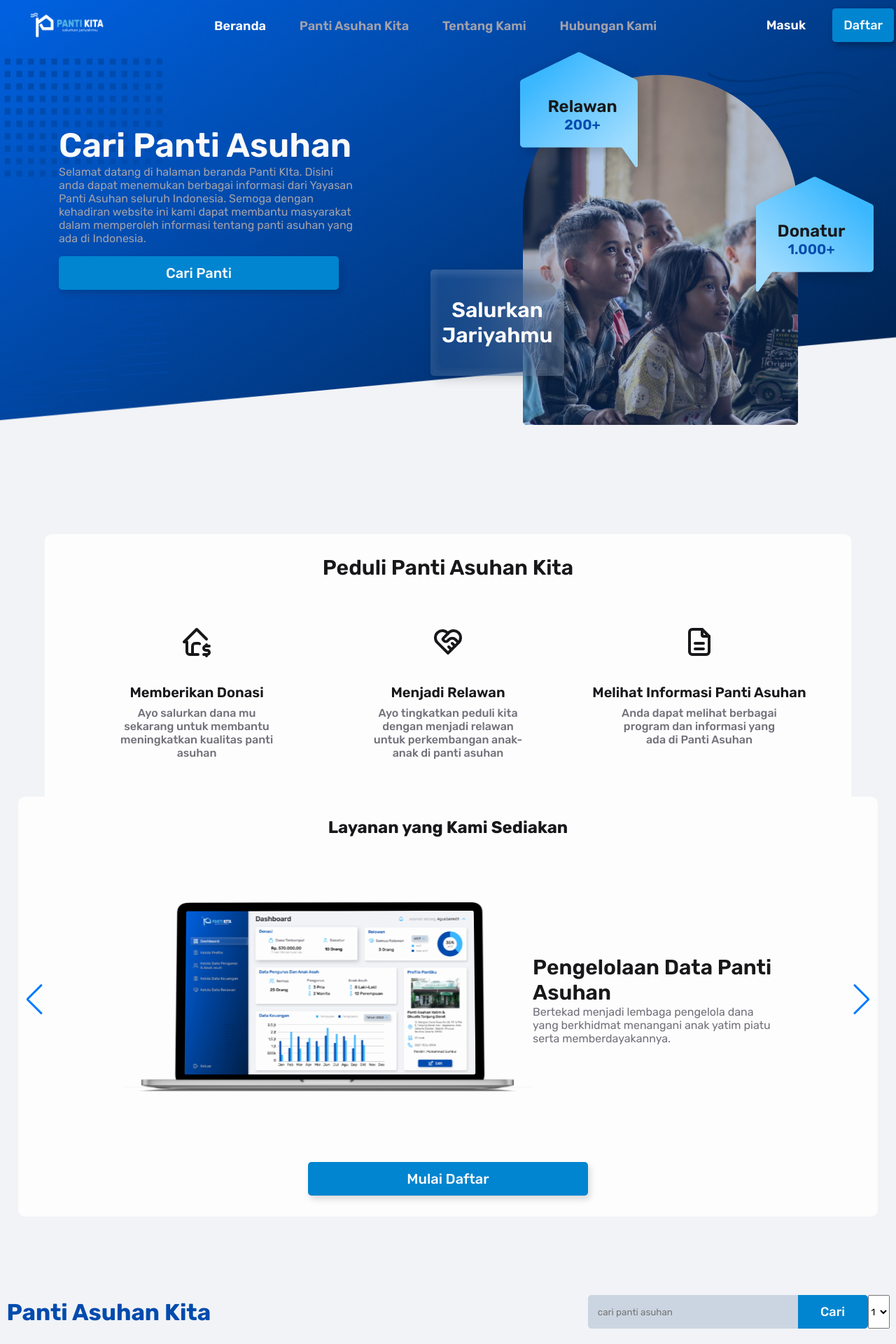
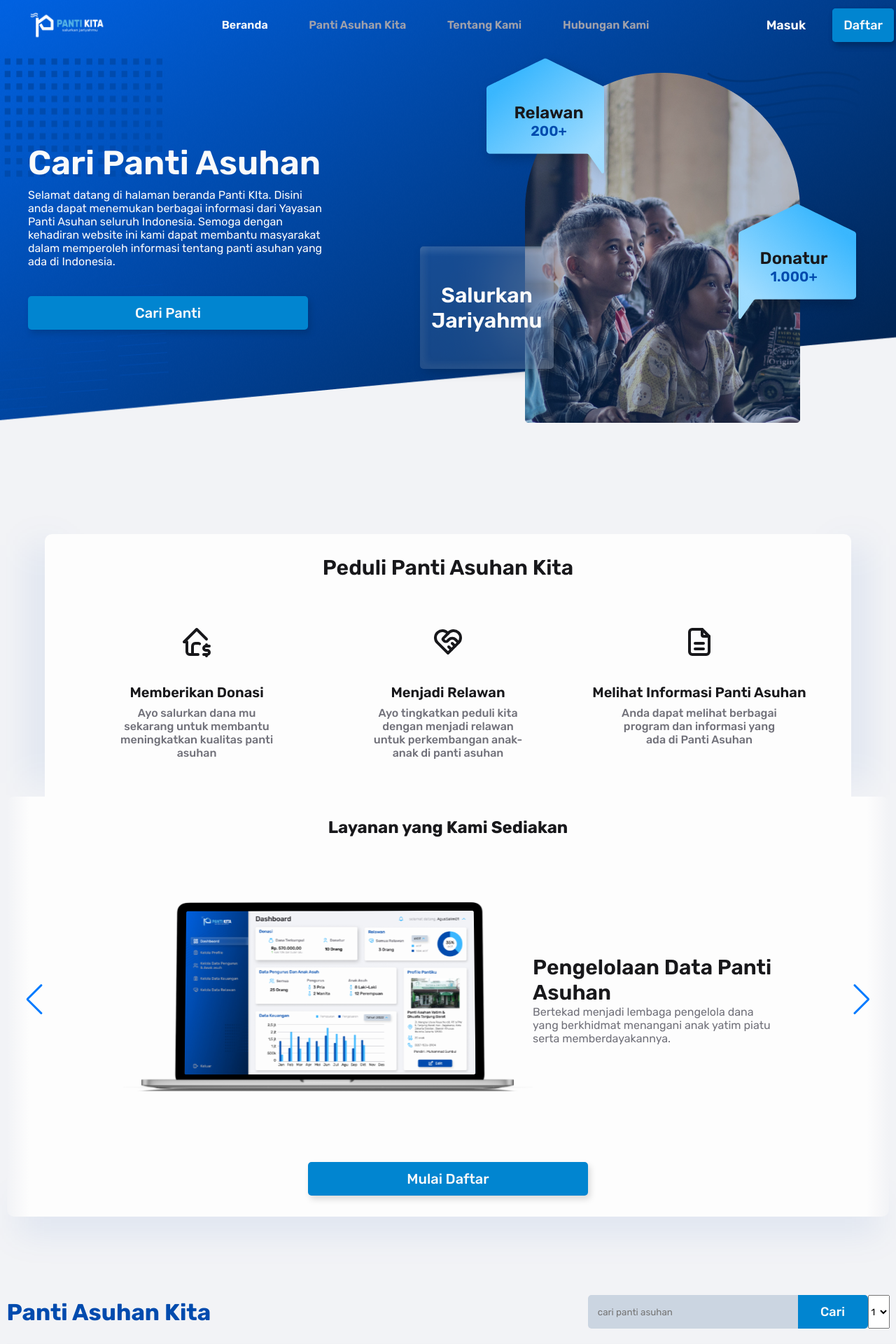
Before and after one commit to JoshLeez/PantiKita, a React (Create React App) app: page / in a window 1280 px wide. Shown: the top 1920 px of the page at 70% size. Built offline with nearby package versions, Linux system fonts and the light colour scheme.

Commit message:
perbaiki sedikit beranda

```diff
--- a/src/components/styles/navbar.css
+++ b/src/components/styles/navbar.css
@@ -93,7 +93,7 @@
 .mid-navbar > a{
     color: #A1A1AA;
     font-weight: 600;
-    font-size: 18px;
+    font-size: 16px;
     display:flex;
     align-items: center;
     text-decoration:none;
@@ -135,9 +135,9 @@
 .rectangle-word-bottom{
     position: absolute;
     width: 191px;
-    height: 152px;
-    left: 615px;
-    top: 385px;
+    height: 175px;
+    left: 600px;
+    top: 280px;
     background: rgba(217, 217, 217, 0.1);
     box-shadow: 5px 5px 15px rgba(0, 0, 0, 0.15), inset 8.33333px -8.33333px 8.33333px rgba(165, 165, 165, 0.1), inset -8.33333px 8.33333px 8.33333px rgba(255, 255, 255, 0.1);
     backdrop-filter: blur(50px);
--- a/src/pages/Beranda.jsx
+++ b/src/pages/Beranda.jsx
@@ -27,16 +27,14 @@ import { Navigation } from "swiper";
 import "swiper/css";
 import "swiper/css/pagination";
 import "swiper/css/navigation";
-import Navbar from '../components/Navbar';
+import Navbar from "../components/Navbar";
 import Footer from "../components/Footer";
-import {PANTI_ASUHAN_KITA} from './Router'
+import { PANTI_ASUHAN_KITA } from "./Router";
 
 function Beranda() {
-
-
 	return (
 		<HOC title="Panti Kita">
-      <Navbar/>
+			<Navbar />
 			<div className="hoc-container">
 				<img
 					className="beranda-background"
@@ -47,16 +45,17 @@ function Beranda() {
 					<section className="cari-panti-section">
 						<h1>Cari Panti Asuhan</h1>
 						<p>
-            Selamat datang di halaman beranda Panti KIta. Disini anda dapat
-            menemukan berbagai informasi dari Yayasan Panti Asuhan seluruh
-            Indonesia. Semoga dengan kehadiran website ini kami dapat membantu
-            masyarakat dalam memperoleh informasi tentang panti asuhan yang ada
-            di Indonesia.
+							Selamat datang di halaman beranda Panti KIta. Disini anda
+							dapat menemukan berbagai informasi dari Yayasan Panti
+							Asuhan seluruh Indonesia. Semoga dengan kehadiran website
+							ini kami dapat membantu masyarakat dalam memperoleh
+							informasi tentang panti asuhan yang ada di Indonesia.
 						</p>
-          <Link to={PANTI_ASUHAN_KITA} >
-          <Button  type="PRIMARY">Cari Panti</Button>
+						<Link to={PANTI_ASUHAN_KITA}>
+							<Button type="PRIMARY">Cari Panti</Button>
 						</Link>
 					</section>
+               <section className="image-hero-section">
                   <img
                      src={berandaasuh}
                      alt="berandaasuh"
@@ -76,6 +75,7 @@ function Beranda() {
                      <h3>Salurkan</h3>
                      <h3>Jariyahmu</h3>
                   </div>
+               </section>
 				</div>
 				<section className="opsi-beranda">
 					<h3>Peduli Panti Asuhan Kita</h3>
@@ -87,8 +87,8 @@ function Beranda() {
 							<div className="option-word">
 								<h5>Memberikan Donasi</h5>
 								<p>
-                Ayo salurkan dana mu sekarang untuk membantu meningkatkan
-                kualitas panti asuhan
+									Ayo salurkan dana mu sekarang untuk membantu
+									meningkatkan kualitas panti asuhan
 								</p>
 							</div>
 						</div>
@@ -99,8 +99,8 @@ function Beranda() {
 							<div className="option-word">
 								<h5>Menjadi Relawan</h5>
 								<p>
-                Ayo tingkatkan peduli kita dengan menjadi relawan untuk
-                perkembangan anak-anak di panti asuhan{" "}
+									Ayo tingkatkan peduli kita dengan menjadi relawan
+									untuk perkembangan anak-anak di panti asuhan{" "}
 								</p>
 							</div>
 						</div>
@@ -111,8 +111,8 @@ function Beranda() {
 							<div className="option-word">
 								<h5>Melihat Informasi Panti Asuhan</h5>
 								<p>
-                Anda dapat melihat berbagai program dan informasi yang ada di
-                Panti Asuhan
+									Anda dapat melihat berbagai program dan informasi
+									yang ada di Panti Asuhan
 								</p>
 							</div>
 						</div>
@@ -137,37 +137,49 @@ function Beranda() {
 							<div className="swiper-place-layanan">
 								<SwiperSlide>
 									<div className="layanan-content-list">
-                  <img src="./assets/macbook.svg" alt="mac-book-img" />
+										<img
+											src="./assets/macbook.svg"
+											alt="mac-book-img"
+										/>
 										<div className="layanan-word">
 											<h2>Pengelolaan Data Panti Asuhan</h2>
 											<p>
-                      Bertekad menjadi lembaga pengelola dana yang berkhidmat
-                      menangani anak yatim piatu serta memberdayakannya.
+												Bertekad menjadi lembaga pengelola dana yang
+												berkhidmat menangani anak yatim piatu serta
+												memberdayakannya.
 											</p>
 										</div>
 									</div>
 								</SwiperSlide>
 								<SwiperSlide>
 									<div className="layanan-content-list">
-                  <img src="./assets/macbook_2.svg" alt="mac-book-img" />
+										<img
+											src="./assets/macbook_2.svg"
+											alt="mac-book-img"
+										/>
 										<div className="layanan-word">
 											<h2>Layanan Donasi Untuk Panti Asuhan</h2>
 											<p>
-                      Memberikan layanan penggalangan donasi untuk menunjang
-                      kehidupan yang lebih baik untuk panti asuhan
+												Memberikan layanan penggalangan donasi untuk
+												menunjang kehidupan yang lebih baik untuk
+												panti asuhan
 											</p>
 										</div>
 									</div>
 								</SwiperSlide>
 								<SwiperSlide>
 									<div className="layanan-content-list">
-                  <img src="./assets/macbook_3.svg" alt="mac-book-img" />
+										<img
+											src="./assets/macbook_3.svg"
+											alt="mac-book-img"
+										/>
 										<div className="layanan-word">
 											<h2>Layanan Relawan Untuk Panti Asuhan</h2>
 											<p>
-                      Relawan dapat lebih mudah mendapatkan akses ke panti
-                      asuhan untuk membantu anak-anak yang sedang membutuhkan
-                      dengan layanan relawan.
+												Relawan dapat lebih mudah mendapatkan akses
+												ke panti asuhan untuk membantu anak-anak
+												yang sedang membutuhkan dengan layanan
+												relawan.
 											</p>
 										</div>
 									</div>
@@ -179,10 +191,9 @@ function Beranda() {
         </div> */}
 					</div>
 					<Link>
-          <Button>
-             Mulai Daftar
-          </Button>
+						<Button>Mulai Daftar</Button>
 					</Link>
+               <div className="shadow-bottom-layanan"></div>
 				</section>
 				<ListPantiAsuhan />
 				<section className="tentang-kami-section">
@@ -202,11 +213,13 @@ function Beranda() {
 					<div className="tentang-kami-right">
 						<h2>Tentang Kami</h2>
 						<p>
-            Panti Kita merupakan sebuah Website Online untuk panti asuhan dengan
-            memberikan layanan untuk pengelolaan data-data yang ada di panti
-            asuhan dengan lebih cepat, efesien dan praktis serta pihak panti
-            dapat membuat deskripsi tentang panti asuhannya, membuka layanan
-            donasi untuk umum dan juga relawan yang dapat membantu panti asuhan.
+							Panti Kita merupakan sebuah Website Online untuk panti
+							asuhan dengan memberikan layanan untuk pengelolaan
+							data-data yang ada di panti asuhan dengan lebih cepat,
+							efesien dan praktis serta pihak panti dapat membuat
+							deskripsi tentang panti asuhannya, membuka layanan donasi
+							untuk umum dan juga relawan yang dapat membantu panti
+							asuhan.
 						</p>
 					</div>
 				</section>
@@ -214,7 +227,9 @@ function Beranda() {
 					<div className="contact-form-left">
 						<div className="contact-form-left-title">
 							<h2>Hubungi kami</h2>
-            <p>Jika anda membutuhkan bantuan, kami siap selalu membantu</p>
+							<p>
+								Jika anda membutuhkan bantuan, kami siap selalu membantu
+							</p>
 						</div>
 						<div className="contact-form-kontak">
 							<h6>Kontak</h6>
@@ -256,9 +271,8 @@ function Beranda() {
 						<Button className="button-primary">Kirim</Button>
 					</form>
 				</section>
-
 			</div>
-      <Footer/>
+			<Footer />
 		</HOC>
 	);
 }
--- a/src/pages/styles/beranda.css
+++ b/src/pages/styles/beranda.css
@@ -6,6 +6,9 @@
 .beranda-parent{
    height: 611px;
    display:flex;
+   align-items: center;
+   justify-content: space-between;
+   position: relative;
 }
 
 .beranda-background{
@@ -20,12 +23,9 @@
 .cari-panti-section{
     display: flex;
     flex-direction: column;
-    margin:0;
     width: 424px;
-    height: 267px;
-    left: 84px;
-    top: 179px;
-    position:absolute;
+    margin-top: -80px;
+    margin-left: 40px;
 }
 
 .cari-panti-section >h1{
@@ -33,22 +33,24 @@
     font-weight: 600;
     font-size: 48px;
     color: #FAFAFA;
-    margin:0;
+    margin-bottom:8px;
 }
 
 .cari-panti-section > p{
     font-style: normal;
     font-weight: 400;
     font-size: 16px;
-    line-height: 19px;
-    color: #A1A1AA;
-    padding-bottom:1em;
+    color: #FAFAFA;
+    margin-bottom:40px;
 }
 
+.image-hero-section {
+   z-index:5;
+}
 
 .right-side-section{
-    left: 747px;
-    top: 107px;
+    left: 750px;
+    top: 32px;
     width: 393px;
     height: 500px;
     z-index:-1;
@@ -57,8 +59,8 @@
 
 
 .rectangle-word-left{
-    left: 748px;
-    top: 79px;
+    left: 700px;
+    top: 16px;
     position:absolute;
     display:flex;
     width: 168px;
@@ -91,8 +93,8 @@
 }
 
 .rectangle-word-right{
-    left: 1075px;
-    top: 257px;
+    left: 1050px;
+    top: 224px;
     position:absolute;
     display:flex;
     width: 168px;
@@ -125,7 +127,6 @@
     margin:0;
 }
 
-
 .tiga-logo{
     display:flex;
     gap:80px;
@@ -146,6 +147,31 @@
     flex-direction: column;
     align-items: center;
     justify-content: space-evenly;
+    position: relative;
+}
+
+.opsi-beranda::after{
+   content: "";
+   background: rgba(0, 75, 174, 0.1);
+   filter: blur(25px);
+   z-index: -1;
+   width: 38px;
+   height: 340px;
+   position: absolute;
+   right: -19px;
+   top: 16px;
+}
+
+.opsi-beranda::before{
+   content: "";
+   background: rgba(0, 75, 174, 0.1);
+   filter: blur(25px);
+   z-index: -1;
+   width: 38px;
+   height: 340px;
+   position: absolute;
+   left: -19px;
+   top: 16px;
 }
 
 .opsi-beranda > h3{
@@ -238,6 +264,39 @@
     flex-direction:column;
     align-items: center;
     justify-content: space-evenly;
+    position: relative;
+}
+
+.layanan-tersedia::after {
+   content: "";
+   width: 32px;
+   height: 100%;
+   background: linear-gradient(90deg, #FDFDFD 0%, #F2F3F6 100%);
+   border-radius: 0px 10px 10px 0px;
+   position: absolute;
+   right: -16px;
+}
+
+.layanan-tersedia::before {
+   content: "";
+   width: 32px;
+   height: 100%;
+   background: linear-gradient(90deg, #FDFDFD 0%, #F2F3F6 100%);
+   border-radius: 0px 10px 10px 0px;
+   transform: rotate(180deg);
+   position: absolute;
+   left: -16px;
+}
+
+.shadow-bottom-layanan {
+   position: absolute;
+   width: 100%;
+   height: 40px;
+   background: rgba(0, 75, 174, 0.1);
+   filter: blur(25px);
+   transform: rotate(180deg);
+   bottom: -20px;
+   z-index: -1;
 }
 
 .layanan-content-swiper{
```
Also changed, not shown: public/assets/pattern-wave.svg (added). Lines whose indentation alone changed are shown as unchanged.
